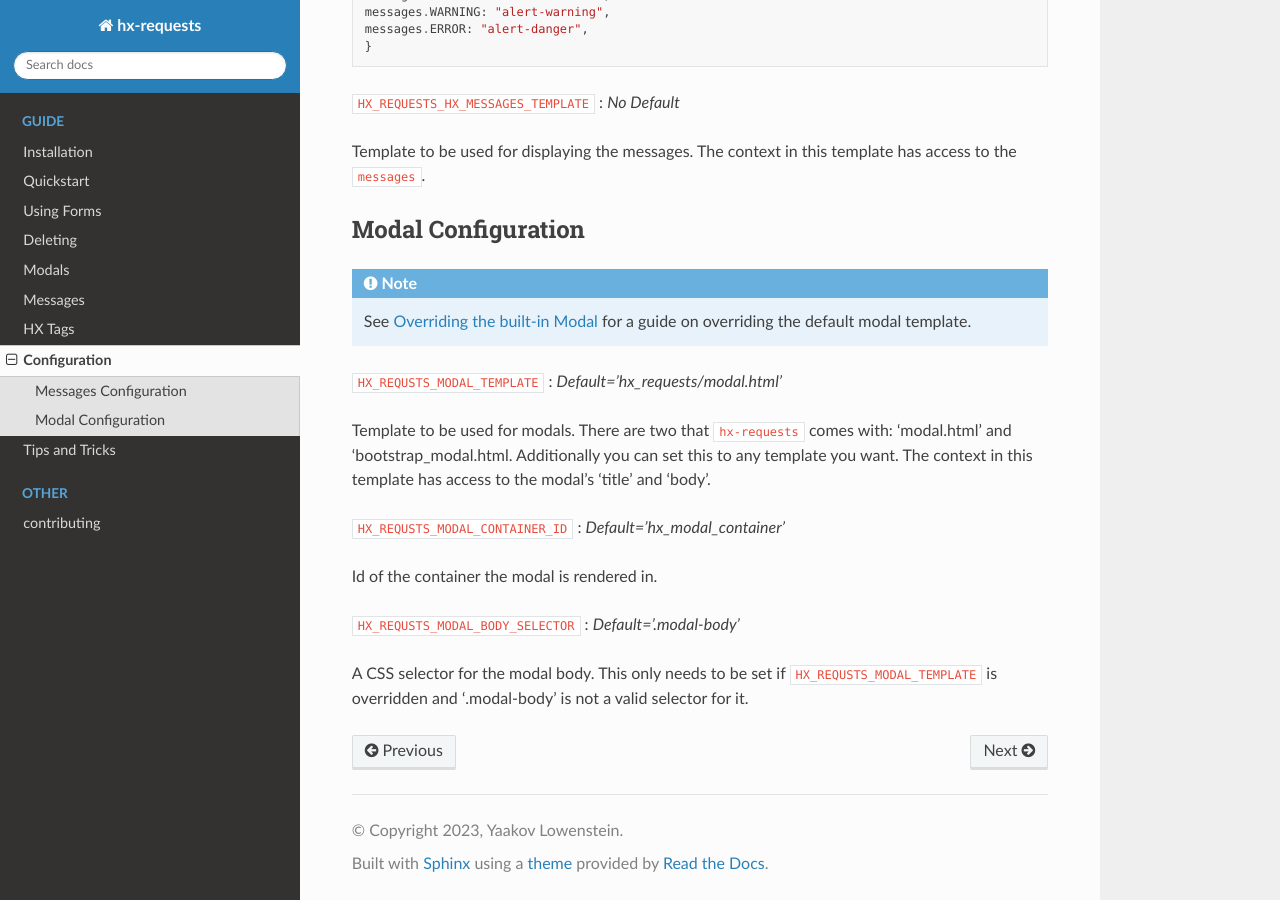
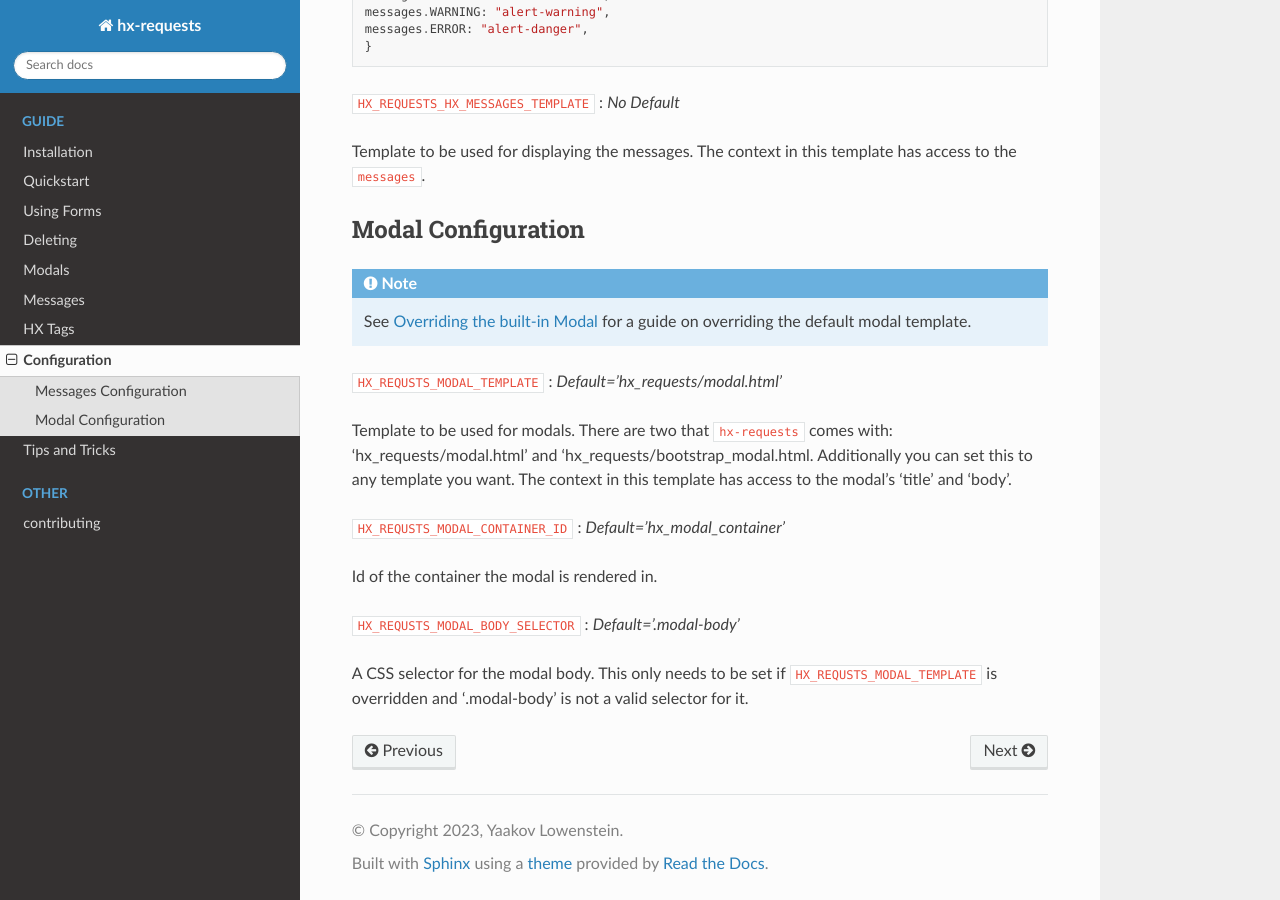
Before and after one commit to yaakovLowenstein/hx-requests, a Sphinx documentation site: the page built from docs/guide/config.rst, in a window 1280 px wide and 900 px high, scrolled down 586 px. Built offline with Sphinx 7.4.7 and the Read the Docs theme 2.0.0, drawn with Linux system fonts in a browser that asks for light colours; pages that are not in the unit, such as notebooks, are missing from menus.

Commit message:
docs: Fix wrong path to modal

```diff
--- a/docs/guide/config.rst
+++ b/docs/guide/config.rst
@@ -38,7 +38,7 @@ Modal Configuration
 
 | :code:`HX_REQUSTS_MODAL_TEMPLATE` : *Default='hx_requests/modal.html'*
 |
-| Template to be used for modals. There are two that :code:`hx-requests` comes with: 'modal.html' and 'bootstrap_modal.html. Additionally you can set this to any template you want. The context in this template has access to the modal's 'title' and 'body'.
+| Template to be used for modals. There are two that :code:`hx-requests` comes with: 'hx_requests/modal.html' and 'hx_requests/bootstrap_modal.html. Additionally you can set this to any template you want. The context in this template has access to the modal's 'title' and 'body'.
 
 | :code:`HX_REQUSTS_MODAL_CONTAINER_ID` : *Default='hx_modal_container'*
 |
```
